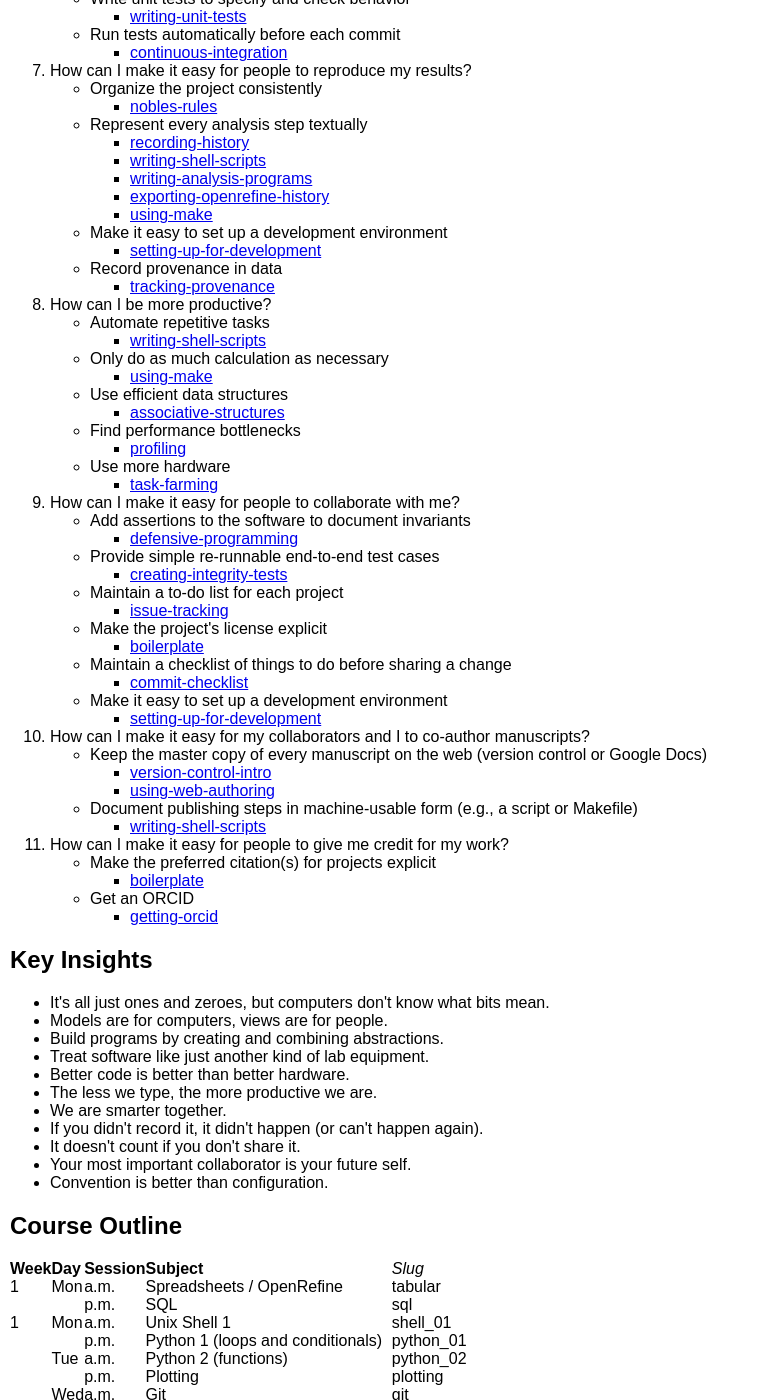
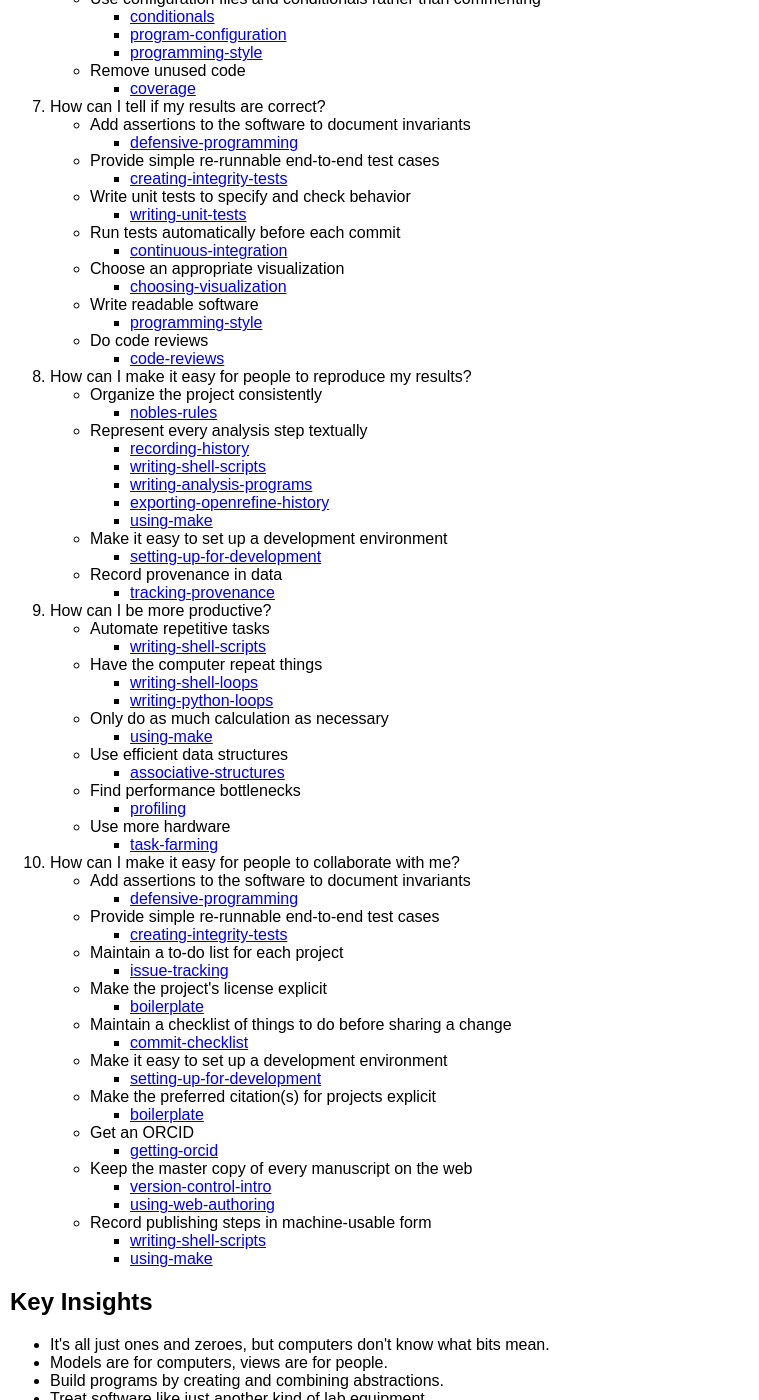
Before and after one commit to Treblesteph/swc_concept_graph, a Jekyll site: the page built from design.md, in a window 1280 px wide and 1400 px high, scrolled down 1893 px. Shown: the whole window, without its empty margins (0-759 px from the left). Built offline with Jekyll 4.4.1, drawn with Linux system fonts in a browser that asks for light colours; some of the changed text lies outside the part shown.

```diff
--- a/design.md
+++ b/design.md
@@ -57,7 +61,11 @@ and "[Good Enough Practices in Scientific Computing][good-enough-practices]".
       * [metadata][]
     * Submit data to a reputable DOI issuer
       * [getting-doi][]
-03. How can I make it easy for programs to use my data?
+    * Store data in a relational database
+      * [using-sql][]
+    * Clean up data
+      * [data-hygiene][]
+04. How can I make it easy for programs to use my data?
     * Make every value atomic
       * [data-hygiene][]
     * Give every record a unique key
@@ -67,9 +75,13 @@ and "[Good Enough Practices in Scientific Computing][good-enough-practices]".
       * [data-hygiene][]
     * Apply these same rules to metadata
       * [metadata][]
-    * Use path names that are easy to sort and to match with simple regular expressions
+    * Use path names that are easy to sort and to match
       * [choosing-good-path-names][]
-04. How can I make it easy for people to find and use my software?
+    * Use text values that are easy to match with regular expressions
+      * [using-regular-expressions][]
+05. How can I find and use other people's software?
+    * FIXME
+06. How can I make it easy for people to find and use my software?
     * Make requirements/dependencies explicit (preferably in machine-usable form)
       * [documenting-requirements][]
     * Use a publicly-hosted version control repository
@@ -78,7 +90,6 @@ and "[Good Enough Practices in Scientific Computing][good-enough-practices]".
       * [getting-doi][]
     * Include a README file explaining its scope (and giving a working contact address)
       * [boilerplate][]
-05. How can I make it easy for people to understand my software?
     * Begin every program with an explanatory comment that includes an example of use
       * [programming-style][]
     * Give values, functions, and classes meaningful names
@@ -108,7 +119,13 @@ and "[Good Enough Practices in Scientific Computing][good-enough-practices]".
       * [writing-unit-tests][]
     * Run tests automatically before each commit
       * [continuous-integration][]
-07. How can I make it easy for people to reproduce my results?
+    * Choose an appropriate visualization
+      * [choosing-visualization][]
+    * Write readable software
+      * [programming-style][]
+    * Do code reviews
+      * [code-reviews][]
+08. How can I make it easy for people to reproduce my results?
     * Organize the project consistently
       * [nobles-rules][]
     * Represent every analysis step textually
@@ -121,9 +138,12 @@ and "[Good Enough Practices in Scientific Computing][good-enough-practices]".
       * [setting-up-for-development][]
     * Record provenance in data
       * [tracking-provenance][]
-08. How can I be more productive?
+09. How can I be more productive?
     * Automate repetitive tasks
       * [writing-shell-scripts][]
+    * Have the computer repeat things
+      * [writing-shell-loops][]
+      * [writing-python-loops][]
     * Only do as much calculation as necessary
       * [using-make][]
     * Use efficient data structures
@@ -145,17 +165,16 @@ and "[Good Enough Practices in Scientific Computing][good-enough-practices]".
       * [commit-checklist][]
     * Make it easy to set up a development environment
       * [setting-up-for-development][]
-10. How can I make it easy for my collaborators and I to co-author manuscripts?
-    * Keep the master copy of every manuscript on the web (version control or Google Docs)
-      * [version-control-intro][]
-      * [using-web-authoring][]
-    * Document publishing steps in machine-usable form (e.g., a script or Makefile)
-      * [writing-shell-scripts][]
-11. How can I make it easy for people to give me credit for my work?
     * Make the preferred citation(s) for projects explicit
       * [boilerplate][]
     * Get an ORCID
       * [getting-orcid][]
+    * Keep the master copy of every manuscript on the web
+      * [version-control-intro][]
+      * [using-web-authoring][]
+    * Record publishing steps in machine-usable form
+      * [writing-shell-scripts][]
+      * [using-make][]
 
 ## Key Insights
 
@@ -173,7 +192,7 @@ and "[Good Enough Practices in Scientific Computing][good-enough-practices]".
 
 ## Course Outline
 
-| **Week** | **Day** | **Session** | **Subject**                        | *Slug*               |
+| **Week** | **Day** | **Session** | **Subject**                          | *Slug*                 |
 | 1        | Mon     | a.m.        | Spreadsheets / OpenRefine            | tabular                |
 |          |         | p.m.        | SQL                                  | sql                    |
 | 1        | Mon     | a.m.        | Unix Shell 1                         | shell_01               |
@@ -214,6 +233,8 @@ FIXME: outline learning plan for each half day.
 [associative-structures]: path.html "Associative Data Structures"
 [boilerplate]: path.html "Project Boilerplate"
 [choosing-good-path-names]: path.html "Choosing Good Path Names"
+[choosing-visualization]: path.html "Choosing a Good Visualization"
+[code-reviews]: path.html "Doing Code Reviews"
 [commit-checklist]: path.html "Creating a Commit Checklist"
 [conditionals]: path.html "Conditional Expressions"
 [continuous-integration]: path.html "Continuous Integration"
@@ -242,6 +264,8 @@ FIXME: outline learning plan for each half day.
 [update-repository]: path.html "Updating a Repository"
 [using-libraries]: path.html "Using Libraries"
 [using-make]: path.html "Using Make"
+[using-regular-expressions]: path.html "Using Regular Expressions"
+[using-sql]: path.html "Using a Relational Database"
 [using-web-authoring]: path.html "Using Web-based Authoring Tools"
 [version-control-intro]: path.html "Introducing Version Control"
 [what-is-csv]: path.html "CSV Format"
@@ -249,5 +273,7 @@ FIXME: outline learning plan for each half day.
 [where-to-host-repository]: path.html "Repository Hosting Options"
 [writing-analysis-programs]: path.html "Writing Analysis Programs"
 [writing-good-commit-comments]: path.html "Writing Good Commit Comments"
+[writing-shell-loops]: path.html "Writing Loops in the Shell"
+[writing-python-loops]: path.html "Writing Loops in Python"
 [writing-shell-scripts]: path.html "Writing Shell Scripts"
 [writing-unit-tests]: path.html "Writing Unit Tests"
```
Also changed, not shown: other parts of design.md (+8 -3 lines), 3 other files.
